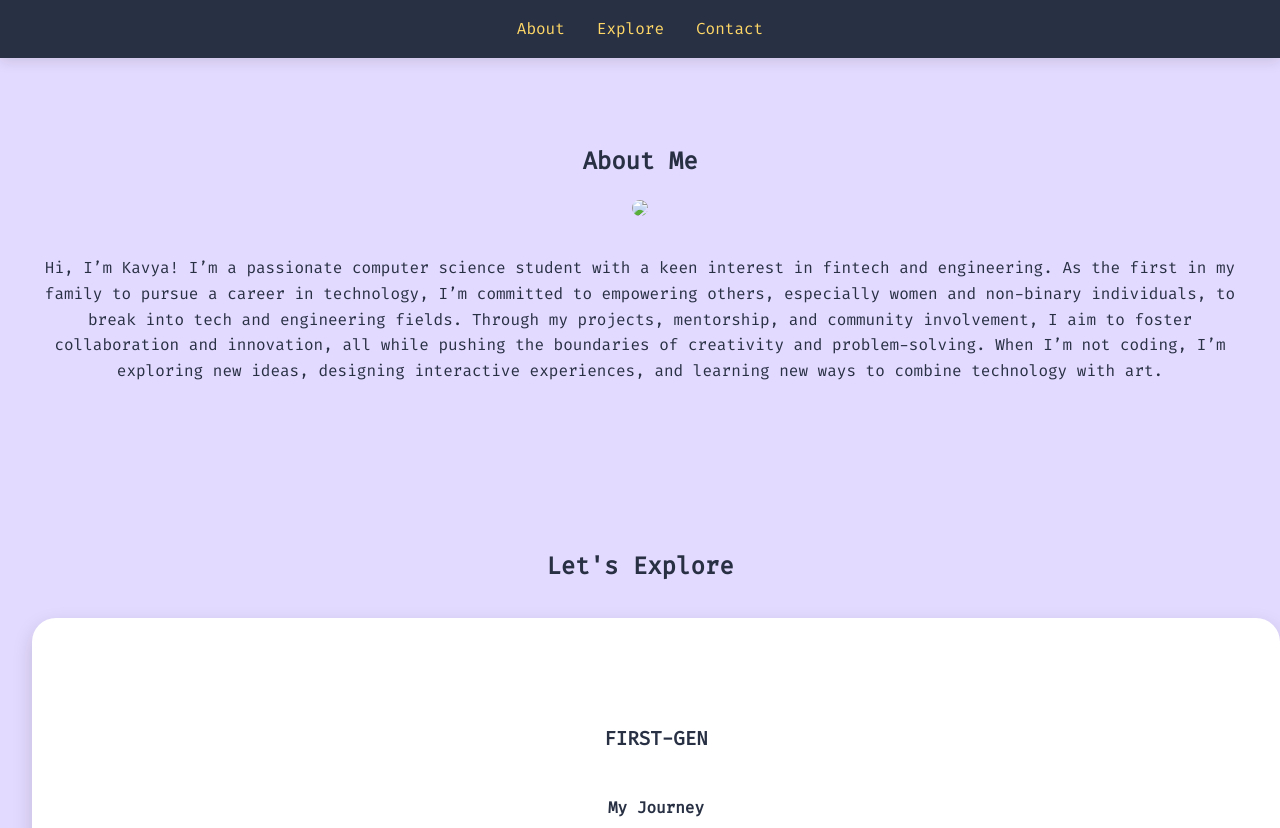
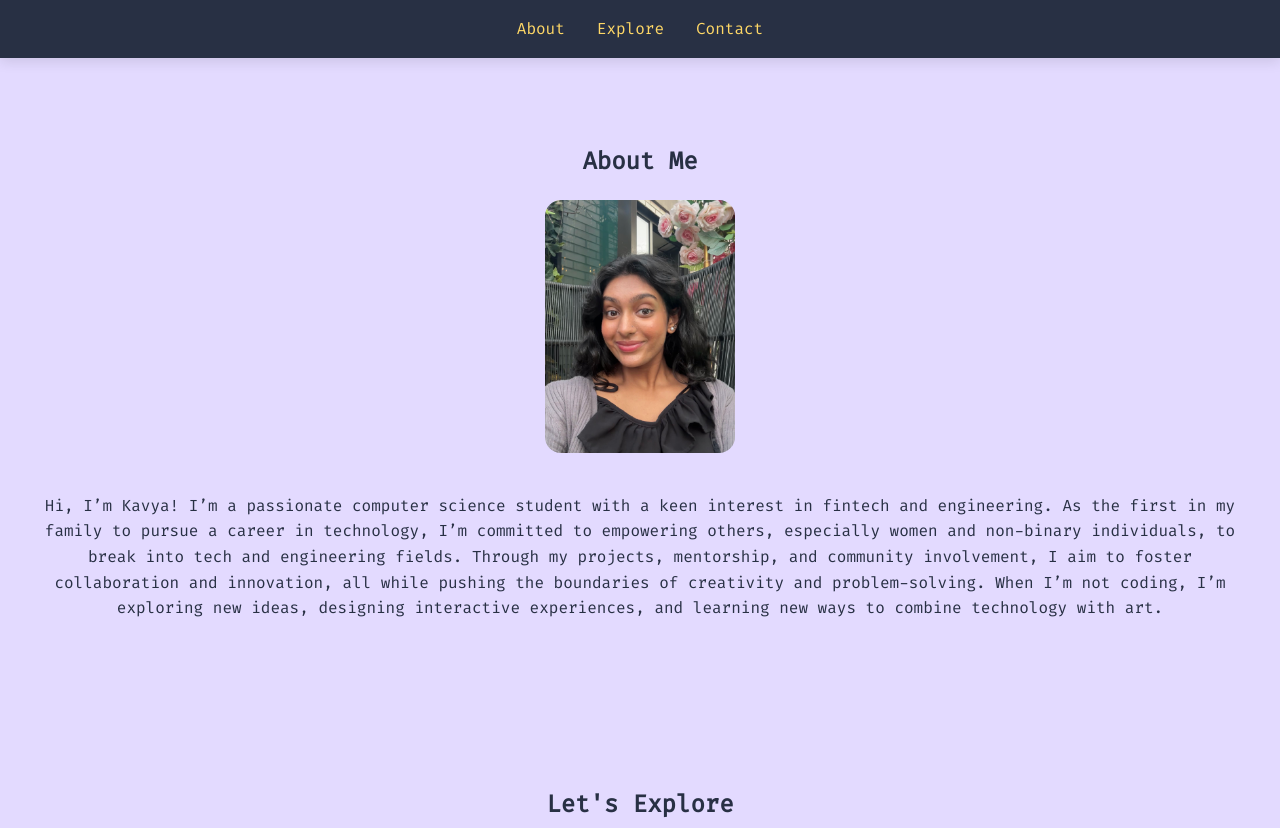
Before and after one commit to kpate519/Personal_Website, a plain HTML site: page index.html in a window 1280 px wide. Shown: the top 828 px of the page. Drawn offline with Linux system fonts and the light colour scheme.

Commit message:
Update index.html

```diff
--- a/index.html
+++ b/index.html
@@ -26,7 +26,7 @@
     <!-- Section 1: About Me -->
     <section class="about" id="about">
       <h2>About Me</h2>
-      <img src="images/hero-image.jpg" style="width: 190px; border-radius: 1rem; margin-bottom: 1rem;">
+      <img src="hero-image.jpg" style="width: 190px; border-radius: 1rem; margin-bottom: 1rem;">
       <p>Hi, I’m Kavya! I’m a passionate computer science student with a keen interest in fintech and engineering. As the first in my family to pursue a career in technology, I’m committed to empowering others, especially women and non-binary individuals, to break into tech and engineering fields. Through my projects, mentorship, and community involvement, I aim to foster collaboration and innovation, all while pushing the boundaries of creativity and problem-solving. When I’m not coding, I’m exploring new ideas, designing interactive experiences, and learning new ways to combine technology with art.</p>
     </section>
 
```
